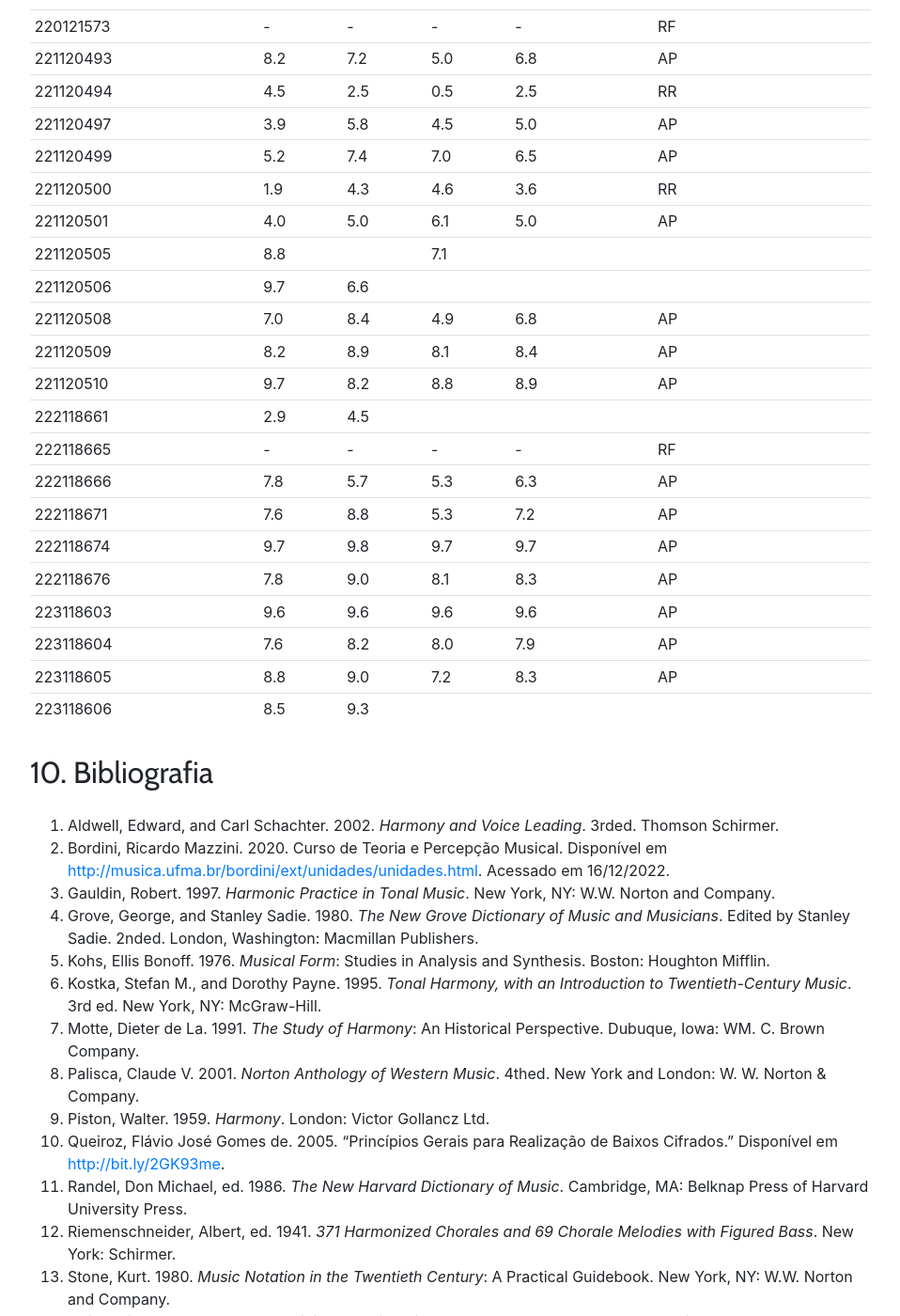
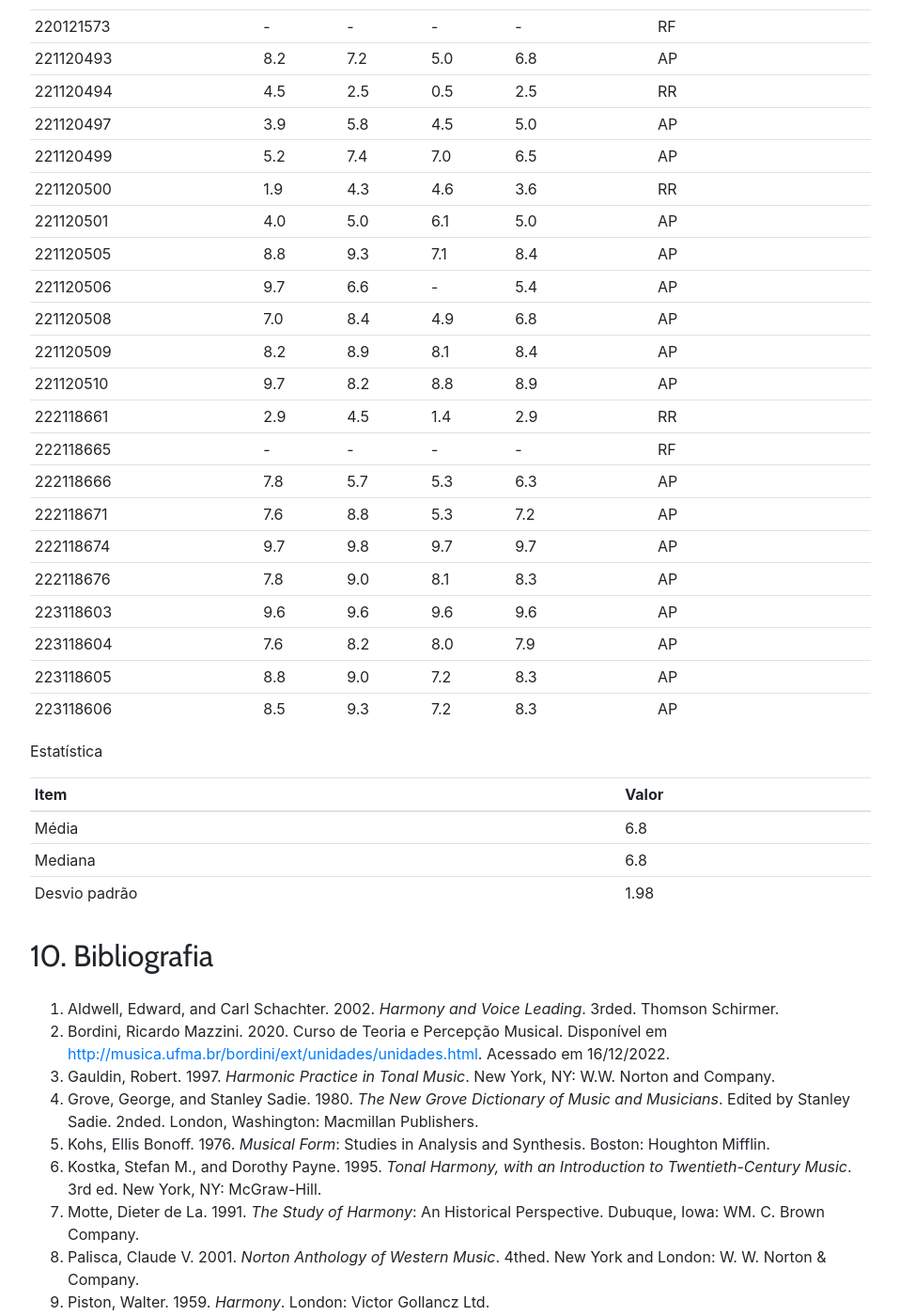
Before and after one commit to kroger/genosmus, a Jekyll site: the page built from _marcos/musa69.md, in a window 1280 px wide and 1400 px high, scrolled down 4376 px. Shown: the whole window at 94% size, without its empty margins (68-1026 px from the left). Built offline with Jekyll 4.4.1, drawn with Linux system fonts in a browser that asks for light colours; nearby versions of some CDN libraries; the table of contents is made by our own code.

Commit message:
Insere resultados segunda chamada MUSA69 e 71

```diff
--- a/_marcos/musa69.md
+++ b/_marcos/musa69.md
@@ -176,12 +176,12 @@ O material para análise está inteiramente disponível no site do [IMSLP](https
 | 221120499 | 5.2 | 7.4 | 7.0 | 6.5   | AP        |
 | 221120500 | 1.9 | 4.3 | 4.6 | 3.6   | RR        |
 | 221120501 | 4.0 | 5.0 | 6.1 | 5.0   | AP        |
-| 221120505 | 8.8 |     | 7.1 |       |           |
-| 221120506 | 9.7 | 6.6 |     |       |           |
+| 221120505 | 8.8 | 9.3 | 7.1 | 8.4   | AP        |
+| 221120506 | 9.7 | 6.6 | -   | 5.4   | AP        |
 | 221120508 | 7.0 | 8.4 | 4.9 | 6.8   | AP        |
 | 221120509 | 8.2 | 8.9 | 8.1 | 8.4   | AP        |
 | 221120510 | 9.7 | 8.2 | 8.8 | 8.9   | AP        |
-| 222118661 | 2.9 | 4.5 |     |       |           |
+| 222118661 | 2.9 | 4.5 | 1.4 | 2.9   | RR        |
 | 222118665 | -   | -   | -   | -     | RF        |
 | 222118666 | 7.8 | 5.7 | 5.3 | 6.3   | AP        |
 | 222118671 | 7.6 | 8.8 | 5.3 | 7.2   | AP        |
@@ -190,7 +190,16 @@ O material para análise está inteiramente disponível no site do [IMSLP](https
 | 223118603 | 9.6 | 9.6 | 9.6 | 9.6   | AP        |
 | 223118604 | 7.6 | 8.2 | 8.0 | 7.9   | AP        |
 | 223118605 | 8.8 | 9.0 | 7.2 | 8.3   | AP        |
-| 223118606 | 8.5 | 9.3 |     |       |           |
+| 223118606 | 8.5 | 9.3 | 7.2 | 8.3   | AP        |
+{: .table .table-sm}
+
+Estatística
+
+| Item          | Valor |
+| ------------- | ----- |
+| Média         | 6.8   |
+| Mediana       | 6.8   |
+| Desvio padrão | 1.98  |
 {: .table .table-sm}
 
 ## 10. Bibliografia
```
Also changed, not shown: _marcos/musa71.md (+11 -2 lines).
